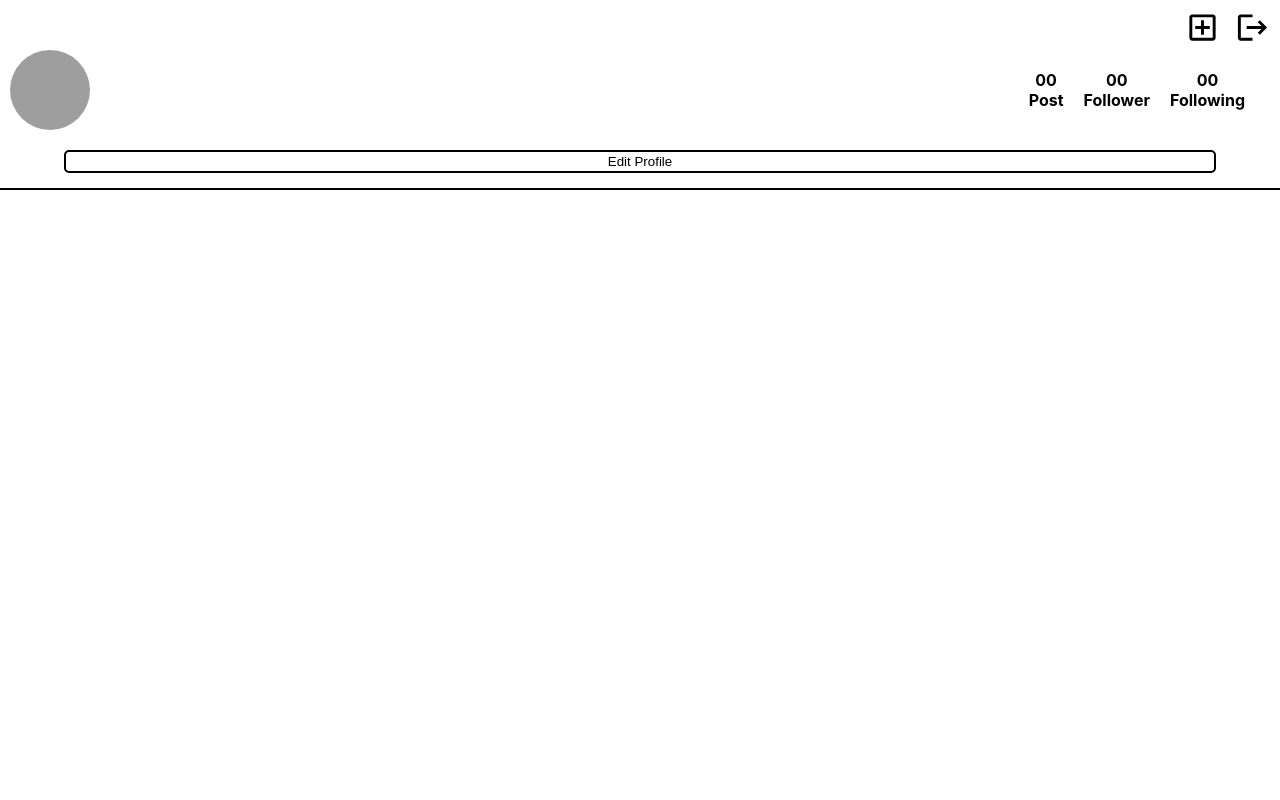
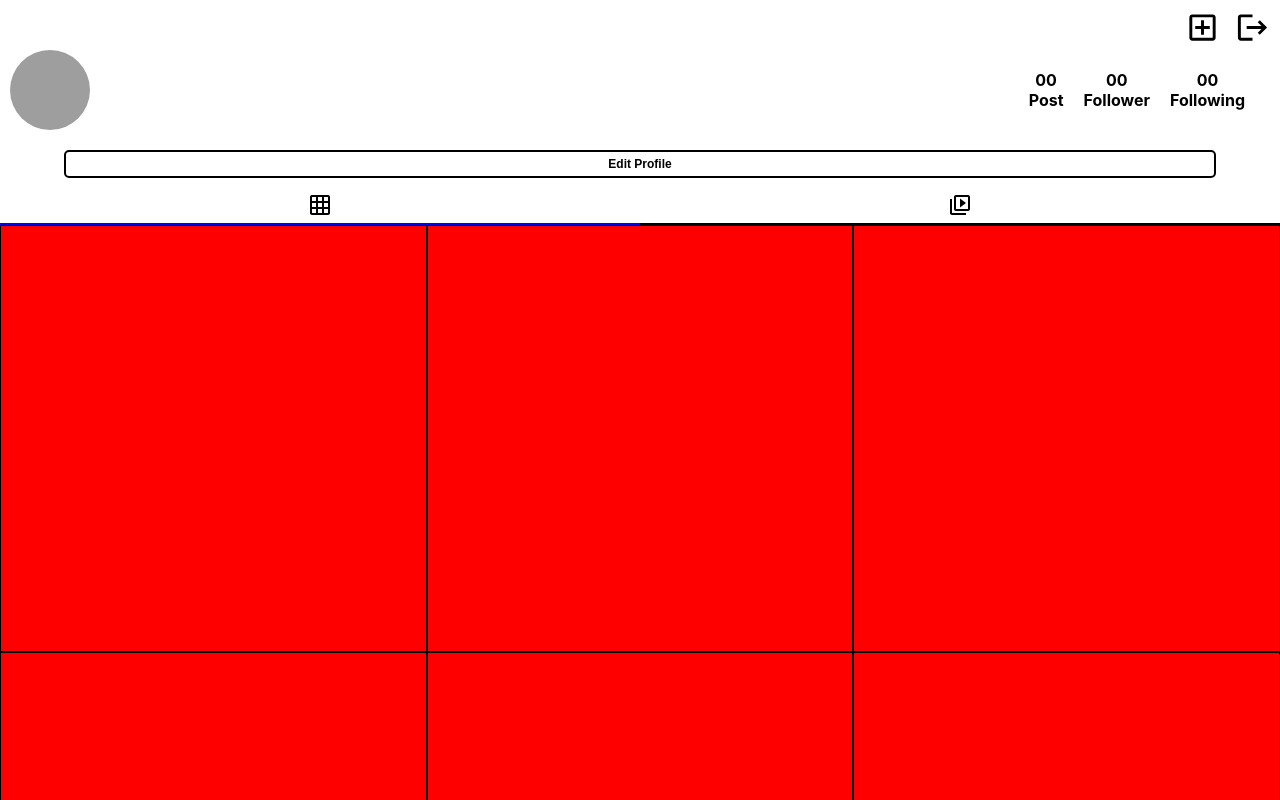
Before and after one commit to GMarcell/react-instagram-clone, a React (Create React App) app: page /profile in a window 1280 px wide. Shown: the top 800 px of the page. Built offline with nearby package versions, Linux system fonts and the light colour scheme; no server answers; the database is empty; sample sign-in values are in the browser's storage; grey boxes are pictures that could not be loaded.

Commit message:
Profile Page Done

```diff
--- a/src/components/HeaderNav.js
+++ b/src/components/HeaderNav.js
@@ -1,4 +1,4 @@
-import { AddBoxOutlined, Inbox, Logout, Menu } from '@mui/icons-material'
+import { AddBoxOutlined, Logout } from '@mui/icons-material'
 import React, { useEffect, useState } from 'react'
 import { logout } from '../firebase/config'
 import './css/HeaderNav.css'
@@ -16,7 +16,7 @@ function HeaderNav(props) {
         }
     }, [])
     return (
-        <div className={`headerNav ${show && "header__black"}`}>
+        <div className={`headerNav ${show && "headerNav__white"}`}>
             <h2 className='headerNav__username'>{props.username}</h2>
             <div className='headerNav__btn'>
                 <AddBoxOutlined fontSize='large'/>
--- /dev/null
+++ b/src/components/PostsGroup.js
@@ -0,0 +1,34 @@
+import { GridOnOutlined, VideoLibraryOutlined } from '@mui/icons-material'
+import React from 'react'
+import './css/PostsGroup.css'
+
+function PostsGroup() {
+    return (
+        <div>
+            <div className='PostsGroup__header'>
+                <div className='PostsGroup__image'>
+                    <GridOnOutlined/>
+                </div>
+                <div className='PostsGroup__video'>
+                    <VideoLibraryOutlined/>
+                </div>
+            </div>
+            <div className='PostsGroup__container'>
+                <div class="PostsGroup__grid-item"></div>
+                <div class="PostsGroup__grid-item"></div>
+                <div class="PostsGroup__grid-item"></div>
+                <div class="PostsGroup__grid-item"></div>
+                <div class="PostsGroup__grid-item"></div>
+                <div class="PostsGroup__grid-item"></div>
+                <div class="PostsGroup__grid-item"></div>
+                <div class="PostsGroup__grid-item"></div>
+                <div class="PostsGroup__grid-item"></div>
+                <div class="PostsGroup__grid-item"></div>
+                <div class="PostsGroup__grid-item"></div>
+                <div class="PostsGroup__grid-item"></div>
+            </div>
+        </div>
+    )
+}
+
+export default PostsGroup
--- a/src/components/Profile.js
+++ b/src/components/Profile.js
@@ -1,3 +1,4 @@
+import { GridOn, VideoLibrary, VideoLibraryOutlined } from '@mui/icons-material';
 import { Avatar } from '@mui/material';
 import { collection, getDocs, query, where } from 'firebase/firestore';
 import React, { useEffect, useState } from 'react'
@@ -6,6 +7,7 @@ import { useNavigate } from 'react-router-dom';
 import { auth, db, logout } from '../firebase/config';
 import './css/Profile.css'
 import HeaderNav from './HeaderNav';
+import PostsGroup from './PostsGroup';
 
 function Profile() {
     const [user, loading, error] = useAuthState(auth);
@@ -54,6 +56,7 @@ function Profile() {
                 <button className='Profile__edit'>
                     Edit Profile
                 </button>
+                <PostsGroup/>
             </div>
         </div>
     )
--- a/src/components/css/HeaderNav.css
+++ b/src/components/css/HeaderNav.css
@@ -4,7 +4,7 @@
     width: 100vw;
     padding: 10px;
     height: 30px;
-    /* z-index: 1; */
+    z-index: 1;
     display: flex;
     justify-content: space-between;
 
@@ -12,9 +12,9 @@
     transition: all 0.5s;
 }
 
-.HeaderNav_black {
-    background-color: #111;
-    border-bottom: 1px solid #111;
+.headerNav__white {
+    background-color: whitesmoke !important;
+    border-bottom: 1px solid whitesmoke;
 }
 
 .headerNav__username {
--- /dev/null
+++ b/src/components/css/PostsGroup.css
@@ -0,0 +1,28 @@
+.PostsGroup__header {
+    display: flex;
+    /* justify-content: space-evenly; */
+}
+
+.PostsGroup__image {
+    width: 50%;
+    padding-bottom: 2px;
+    border-bottom: 2px solid blue;
+}
+
+.PostsGroup__video {
+    width: 50%;
+    padding-bottom: 2px;
+    border-bottom: 2px solid black;
+}
+
+.PostsGroup__container {
+    display: grid;
+    grid-template-columns: repeat(3, 1fr);
+    grid-auto-rows: 1fr;
+}
+
+.PostsGroup__grid-item {
+    background-color: red;
+    aspect-ratio: 1;
+    border: 1px solid black;
+}
--- a/src/components/css/Profile.css
+++ b/src/components/css/Profile.css
@@ -1,7 +1,3 @@
-.Profile__summary {
-    border-bottom: 2px solid black;
-}
-
 .Profile__Details {
     margin: 50px 10px auto 10px;
     display: flex;
@@ -41,6 +37,8 @@ h4 {
     margin: 15px 10px 15px 10px;
     border: 2px solid black;
     background-color: transparent;
-    padding: 2px;
+    padding: 5px;
     border-radius: 5px;
+    font-size: 12px;
+    font-weight: 700;
 }
```
Lines whose indentation alone changed are shown as unchanged.
